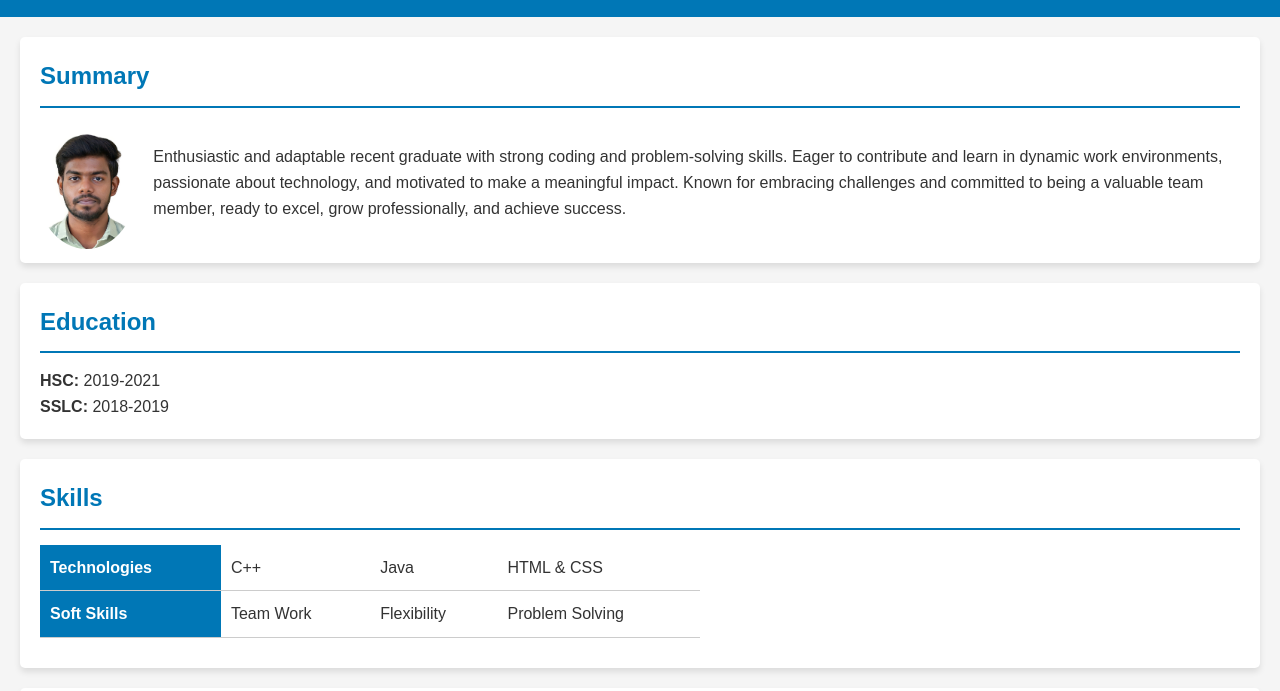
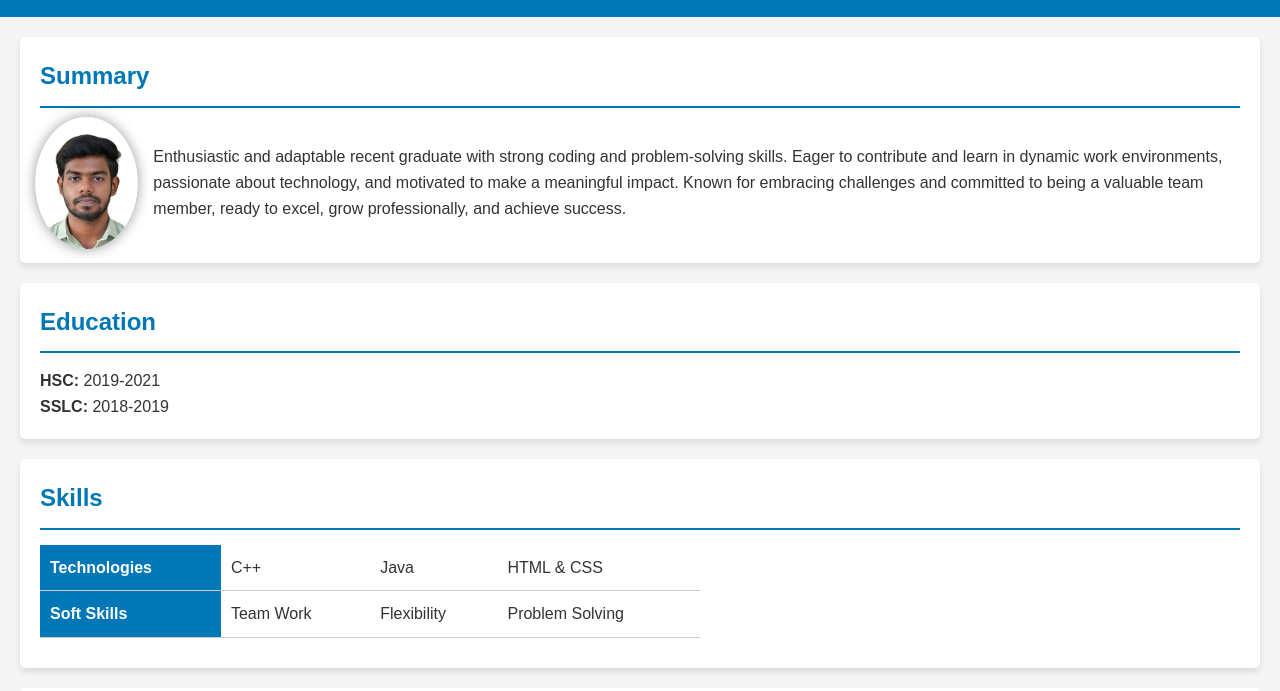
Before and after one commit to ganeshtamil2003/CV_Project, a plain HTML site: page index.html in a window 1280 px wide. In both pictures the pointer is over the picture 86 px from the left and 291 px from the top of the page. Shown: the part 109-800 px from the top of the page. Drawn offline with Linux system fonts and the light colour scheme.

Commit message:
style.css

```diff
--- a/style.css
+++ b/style.css
@@ -1,4 +1,4 @@
-/* Reset some default styles */
+
 body, h1, h2, p, ul, li, table, form, input, textarea {
     margin: 0;
     padding: 0;
@@ -53,11 +53,12 @@ h2 {
 .summary-content img {
     margin-right: 20px;
     border-radius: 50%;
-    transition: transform 0.5s ease;
+    transition: transform 0.5s ease, box-shadow 0.5s ease;
 }
 
 .summary-content img:hover {
-    transform: scale(1.1); /* Adjust the scale factor for the desired zoom effect */
+    transform: scale(1.1);
+    box-shadow: 0 0 12px rgba(0, 0, 0, 0.4);
 }
 
 ul {
```
